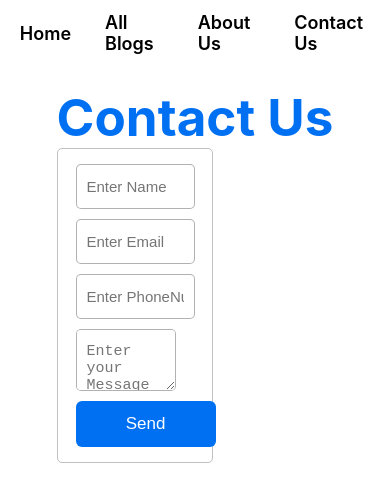
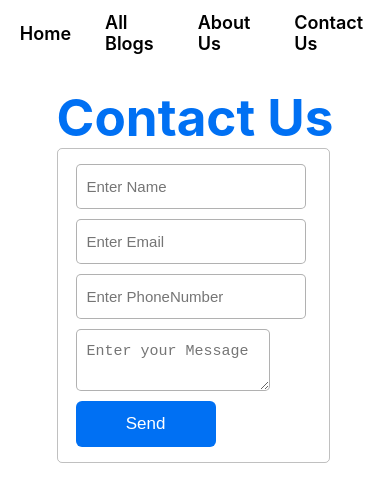
Before and after one commit to Xcoder304/first-app-is-nextjs, a Next.js app: page /contact in a window 390 px wide. Shown: the top 502 px of the page. Built offline with nearby package versions, Linux system fonts and the light colour scheme.

Commit message:
fix few things

```diff
--- a/styles/contact.module.css
+++ b/styles/contact.module.css
@@ -56,3 +56,9 @@
 .container form button:hover {
   opacity: 0.8;
 }
+
+@media (max-width: 768px) {
+  .container form {
+    width: 70vw !important;
+  }
+}
```
Also changed, not shown: 1 other file (tests, documents, lock files or other folders).
